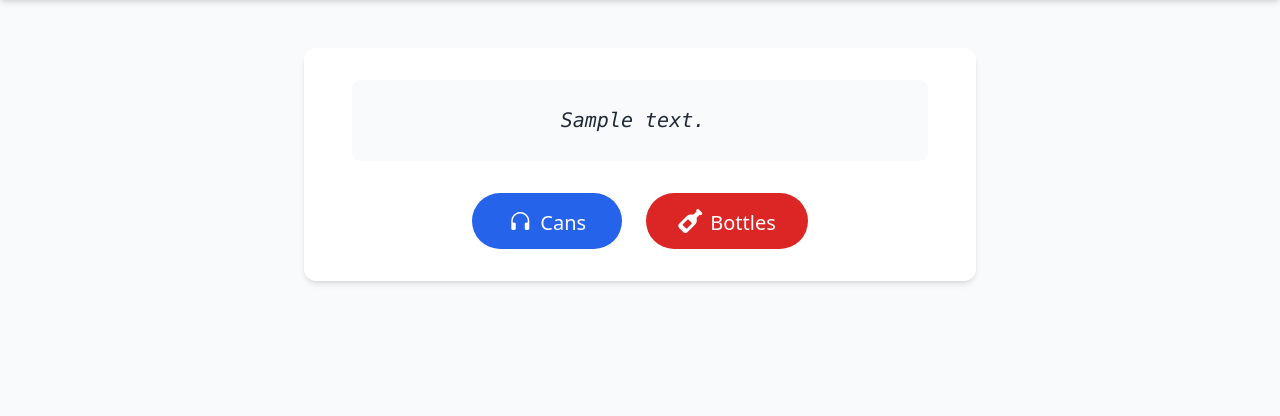
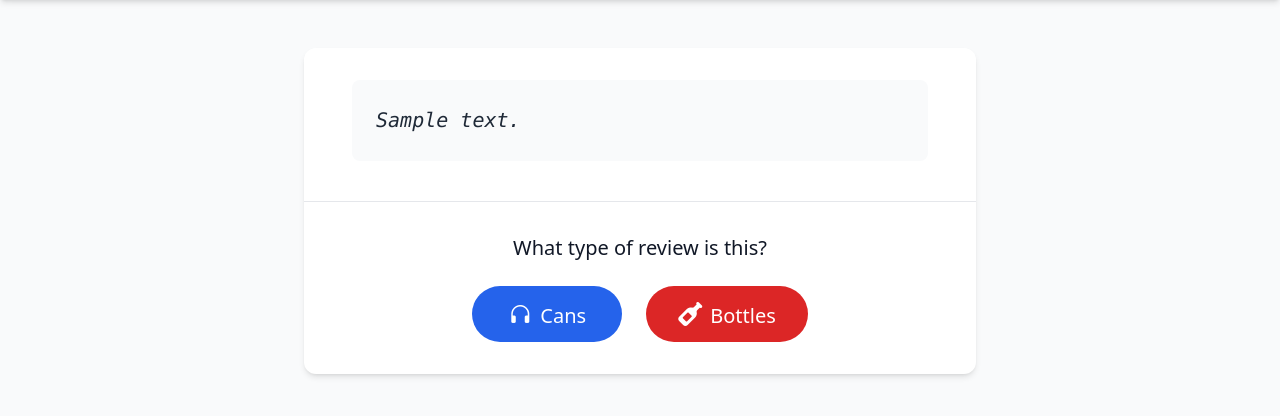
Before and after one commit to petecheslock/bottles_or_cans, a Flask app: page /play in a window 1280 px wide. Shown: the part 52-468 px from the top of the page. Run offline with Flask 3, Linux system fonts and the light colour scheme; tables that the repository leaves empty hold one stand-in row (values such as "Sample post").

Commit message:
Enhance review page interaction with dynamic voting and improved typing animation

```diff
--- a/static/css/main.css
+++ b/static/css/main.css
@@ -992,6 +992,10 @@ video {
   border-width: 1px;
 }
 
+.border-b {
+  border-bottom-width: 1px;
+}
+
 .border-blue-200 {
   --tw-border-opacity: 1;
   border-color: rgb(191 219 254 / var(--tw-border-opacity, 1));
@@ -1340,10 +1349,6 @@ video {
 .text-yellow-600 {
   --tw-text-opacity: 1;
   color: rgb(202 138 4 / var(--tw-text-opacity, 1));
-}
-
-.opacity-0 {
-  opacity: 0;
 }
 
 .shadow-lg {
@@ -1376,12 +1389,6 @@ video {
   transition-duration: 150ms;
 }
 
-.transition-opacity {
-  transition-property: opacity;
-  transition-timing-function: cubic-bezier(0.4, 0, 0.2, 1);
-  transition-duration: 150ms;
-}
-
 .transition-transform {
   transition-property: transform;
   transition-timing-function: cubic-bezier(0.4, 0, 0.2, 1);
--- a/templates/components/typing_animation.html
+++ b/templates/components/typing_animation.html
@@ -17,7 +17,16 @@
 </style>
 
 <script>
-function typeText(text, elementId, baseSpeed = 22) {
+// Centralized typing speed configuration
+const TYPING_CONFIG = {
+    baseSpeed: 20,          // Base milliseconds between characters
+    variation: 10,          // Random variation range (±10ms)
+    sentencePause: 100,     // Extra pause after .!?
+    clausePause: 50,        // Extra pause after ,;:
+    finalDelay: 300        // Delay before showing next content
+};
+
+function typeText(text, elementId, onComplete = null) {  // Make callback optional
     const element = document.getElementById(elementId);
     element.textContent = '';
 
@@ -32,21 +41,24 @@ function typeText(text, elementId, baseSpeed = 22) {
             cursor.insertAdjacentText('beforebegin', text.charAt(index));
             index++;
 
-            const variation = Math.random() * 22 - 11;
-            const delay = baseSpeed + variation;
+            const variation = Math.random() * TYPING_CONFIG.variation * 2 - TYPING_CONFIG.variation;
+            const delay = TYPING_CONFIG.baseSpeed + variation;
 
             const char = text.charAt(index - 1);
             if ('.!?'.includes(char)) {
-                setTimeout(type, delay + 100);
+                setTimeout(type, delay + TYPING_CONFIG.sentencePause);
             } else if (',;:'.includes(char)) {
-                setTimeout(type, delay + 50);
+                setTimeout(type, delay + TYPING_CONFIG.clausePause);
             } else {
                 setTimeout(type, delay);
+            }
+        } else {
+            // Only call onComplete if it was provided
+            if (onComplete) {
+                setTimeout(onComplete, TYPING_CONFIG.finalDelay);
             }
         }
     }
     type();
-
-    return text.length * baseSpeed + 560;
 }
 </script>
--- a/templates/index.html
+++ b/templates/index.html
@@ -6,25 +6,35 @@
 <div class="container mx-auto px-4 mt-12">
    {% if review %}
        <div class="max-w-2xl mx-auto bg-white dark:bg-gray-800 rounded-xl shadow-md animate__animated animate__fadeIn">
-           <div class="p-8">
-               <div class="max-w-xl mx-auto text-center text-xl italic text-gray-800 dark:text-gray-200 p-6 mb-8 bg-gray-50 dark:bg-gray-700 rounded-lg">
-                   <div id="measureText" class="font-mono whitespace-pre-wrap leading-relaxed invisible absolute">{{ review.text }}</div>
-                   <p id="reviewText" class="font-mono whitespace-pre-wrap leading-relaxed"></p>
+           <!-- Review Text Section -->
+           <div class="p-8 border-b border-gray-200 dark:border-gray-700">
+               <div class="max-w-xl mx-auto text-xl italic text-gray-800 dark:text-gray-200 p-6 mb-2 bg-gray-50 dark:bg-gray-700 rounded-lg">
+                   <div id="measureText" class="font-mono whitespace-pre-wrap leading-relaxed invisible absolute text-left">{{ review.text }}</div>
+                   <p id="reviewText" class="font-mono whitespace-pre-wrap leading-relaxed text-left"></p>
+               </div>
            </div>
 
-               <div id="voteSection" class="opacity-0 transition-opacity duration-500">
+           <!-- Voting Section - Always Visible but Initially Disabled -->
+           <div class="p-8">
                <div class="vote-buttons {% if has_voted %}hidden{% endif %} text-center">
+                   <h3 class="text-xl font-medium text-gray-900 dark:text-white mb-6">What type of review is this?</h3>
                    <div class="flex justify-center gap-6">
-                           <button onclick="submitVote('headphones')" class="px-8 py-3 bg-blue-600 hover:bg-blue-700 text-white rounded-full hover:-translate-y-0.5 transition-all duration-300 min-w-[150px] animate__animated animate__fadeIn">
+                       <button id="headphonesBtn"
+                               onclick="submitVote('headphones')"
+                               disabled
+                               class="px-8 py-3 bg-gray-400 dark:bg-gray-600 text-white rounded-full transition-all duration-500 min-w-[150px] disabled:cursor-not-allowed disabled:hover:transform-none">
                            <i class="bi bi-headphones text-2xl mr-2"></i><span class="text-xl">Cans</span>
                        </button>
-                           <button onclick="submitVote('wine')" class="px-8 py-3 bg-red-600 hover:bg-red-700 text-white rounded-full hover:-translate-y-0.5 transition-all duration-300 min-w-[150px] animate__animated animate__fadeIn">
+                       <button id="wineBtn"
+                               onclick="submitVote('wine')"
+                               disabled
+                               class="px-8 py-3 bg-gray-400 dark:bg-gray-600 text-white rounded-full transition-all duration-500 min-w-[150px] disabled:cursor-not-allowed disabled:hover:transform-none">
                            <i class="fa-solid fa-wine-bottle text-2xl mr-2"></i><span class="text-xl">Bottles</span>
                        </button>
                    </div>
                </div>
 
-                   <div class="vote-results bg-white dark:bg-gray-800 p-6 rounded-lg mt-8" style="display: none;">
+               <div class="vote-results {% if has_voted %}block{% else %}hidden{% endif %} bg-white dark:bg-gray-800 p-6 rounded-lg mt-8">
                    <h3 class="text-2xl font-bold text-center mb-6 text-gray-900 dark:text-white">What Others Thought</h3>
                    <div class="mb-6">
                        <div class="flex justify-between mb-2">
@@ -61,7 +71,6 @@
                </div>
            </div>
        </div>
-       </div>
    {% else %}
        <div class="max-w-2xl mx-auto bg-blue-100 dark:bg-blue-900 text-blue-700 dark:text-blue-200 p-4 rounded-lg">
            <i class="bi bi-info-circle mr-2"></i>No reviews available.
@@ -72,22 +81,32 @@
 <script>
 document.addEventListener('DOMContentLoaded', function() {
     const reviewText = {{ review.text|tojson|safe }};
-    const voteSection = document.getElementById('voteSection');
     const measureDiv = document.getElementById('measureText');
     const textContainer = document.getElementById('reviewText');
+    const headphonesBtn = document.getElementById('headphonesBtn');
+    const wineBtn = document.getElementById('wineBtn');
 
-    // Pre-size the container
     textContainer.style.minHeight = measureDiv.offsetHeight + 'px';
     measureDiv.remove();
 
-    // Start typing and get duration
-    const typingDuration = typeText(reviewText, 'reviewText', 30);
+    typeText(reviewText, 'reviewText', function() {
+        // Enable buttons and transition to their colors
+        headphonesBtn.disabled = false;
+        wineBtn.disabled = false;
 
-    // Show voting section after typing completes
-    setTimeout(() => {
-        voteSection.classList.add('transition-opacity', 'duration-500');
-        voteSection.style.opacity = '1';
-    }, typingDuration + 100); // Added small buffer after typing completes
+        // Add transition classes first
+        headphonesBtn.classList.add('hover:-translate-y-0.5', 'hover:bg-blue-700');
+        wineBtn.classList.add('hover:-translate-y-0.5', 'hover:bg-red-700');
+
+        // Trigger color transition
+        requestAnimationFrame(() => {
+            headphonesBtn.classList.remove('bg-gray-400', 'dark:bg-gray-600');
+            headphonesBtn.classList.add('bg-blue-600', 'dark:bg-blue-600');
+
+            wineBtn.classList.remove('bg-gray-400', 'dark:bg-gray-600');
+            wineBtn.classList.add('bg-red-600', 'dark:bg-red-600');
+        });
+    });
 });
 
 function submitVote(voteType) {
```
Also changed, not shown: other parts of static/css/main.css (+36 -0 lines). Lines whose indentation alone changed are shown as unchanged.
